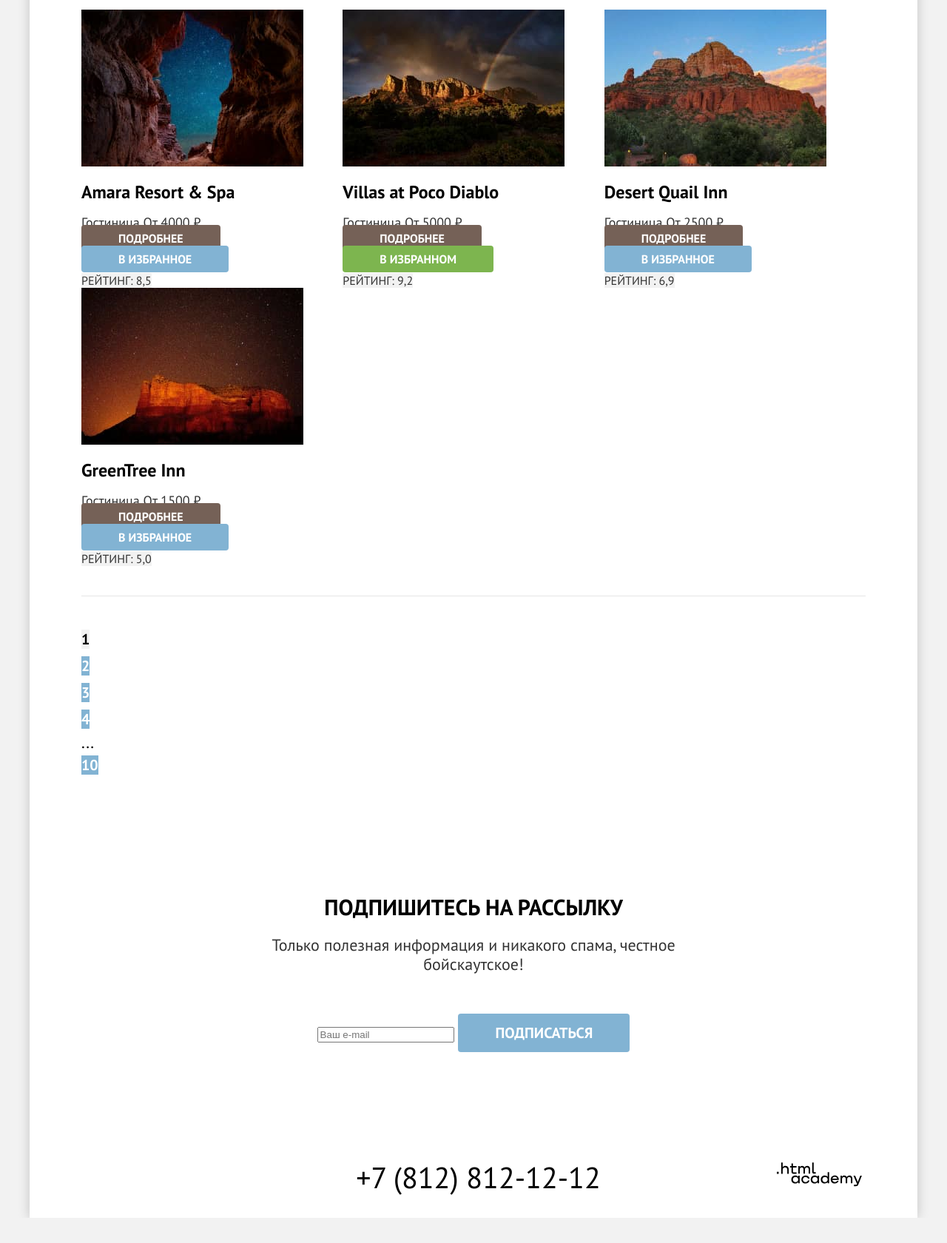
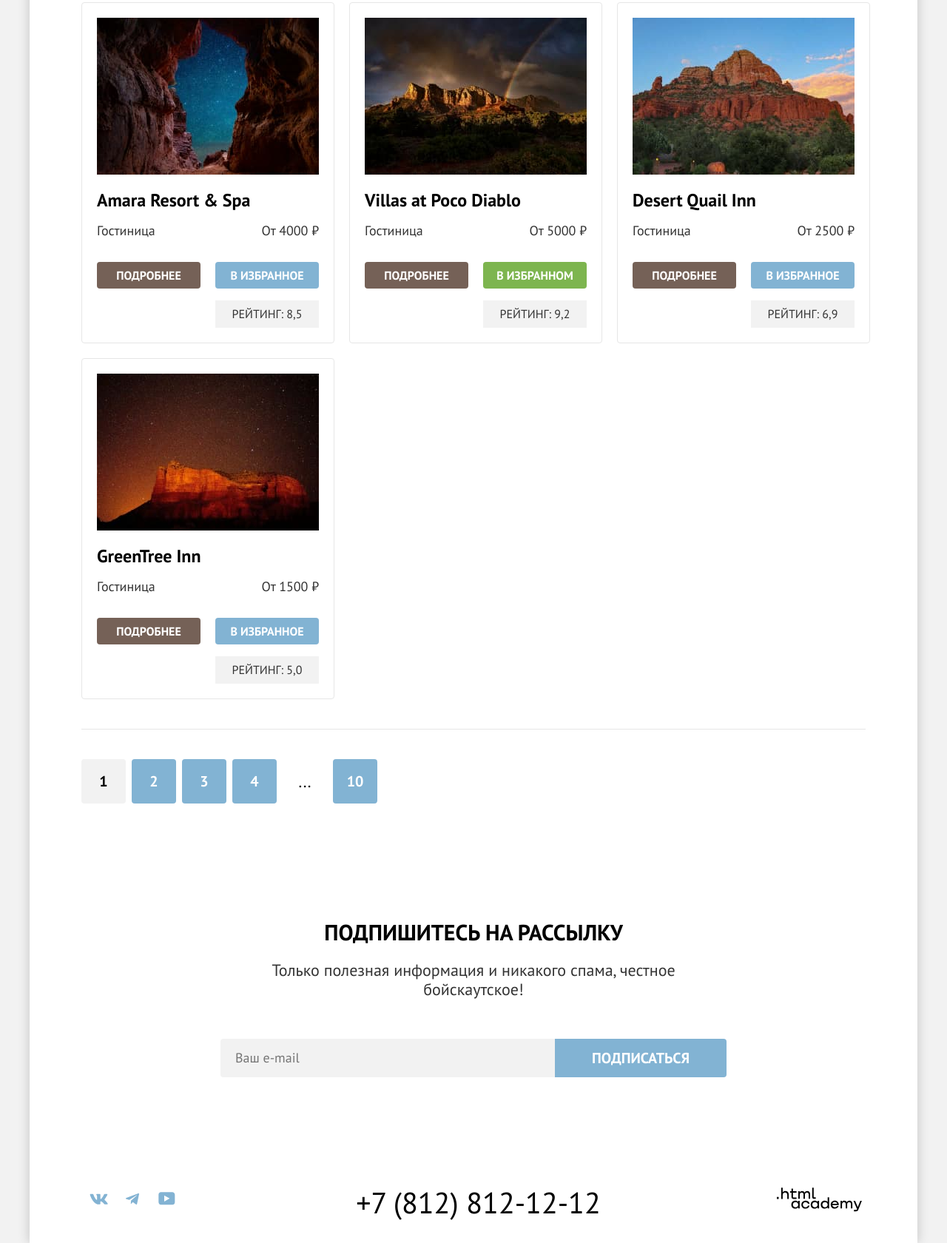
Before and after one commit to htmlacademy-htmlcss/2290319-sedona-36, a plain HTML site: page catalog.html in a window 1280 px wide. Shown: the part 600-2280 px from the top of the page at 74% size. Before the commit the page ends 2246 px from the top, so only its background shows below. Drawn offline with Linux system fonts and the light colour scheme.

Commit message:
внесла правки

```diff
--- a/catalog.html
+++ b/catalog.html
@@ -158,8 +158,8 @@
               <div class="product-card-description">
                 <span class="product-card-housing-type">Гостиница</span>
                 <span class="product-card-price">От 4000 ₽</span>
-                <a class="button" href="#">подробнее</a>
-                <button class="button button-blue">в избранное</button>
+                <a class="button product-card-button" href="#">подробнее</a>
+                <button class="button button-blue product-card-button-favorite">в избранное</button>
                 <div class="rating-star">
                   <span class="visually-hidden">4 звезды</span>
                 </div>
@@ -174,8 +174,8 @@
               <div class="product-card-description">
                 <span class="product-card-housing-type">Гостиница</span>
                 <span class="product-card-price">От 5000 ₽</span>
-                <a class="button" href="#">подробнее</a>
-                <button class="button button-green">в избранном</button>
+                <a class="button product-card-button" href="#">подробнее</a>
+                <button class="button button-green product-card-button-favorited">в избранном</button>
                 <div class="rating-star">
                   <span class="visually-hidden">4 звезды</span>
                 </div>
@@ -190,8 +190,8 @@
               <div class="product-card-description">
                 <span class="product-card-housing-type">Гостиница</span>
                 <span class="product-card-price">От 2500 ₽</span>
-                <a class="button" href="#">подробнее</a>
-                <button class="button button-blue">в избранное</button>
+                <a class="button product-card-button" href="#">подробнее</a>
+                <button class="button button-blue product-card-button-favorite">в избранное</button>
                 <div class="rating-star">
                   <span class="visually-hidden">3 звезды</span>
                 </div>
@@ -206,8 +206,8 @@
               <div class="product-card-description">
                 <span class="product-card-housing-type">Гостиница</span>
                 <span class="product-card-price">От 1500 ₽</span>
-                <a class="button" href="#">подробнее</a>
-                <button class="button button-blue">в избранное</button>
+                <a class="button product-card-button" href="#">подробнее</a>
+                <button class="button button-blue product-card-button-favorite">в избранное</button>
                 <div class="rating-star">
                   <span class="visually-hidden">2 звезды</span>
                 </div>
@@ -244,7 +244,7 @@
           <form class="subscribe-form" action="https://echo.htmlacademy.ru/" method="post">
             <label class="visually-hidden" for="subscribe-email">Email</label>
             <input class="subscribe-field" type="email" placeholder="Ваш e-mail" name="subscribe-email" id="subscribe-email" required>
-            <button class="button button-big button-blue" type="submit">
+            <button class="button button-big button-blue button-subscribe" type="submit">
               <span class="subscribe-submit">Подписаться</span>
             </button>
           </form>
@@ -256,17 +256,17 @@
           <h2 class="visually-hidden">Социальные сети.</h2>
           <ul class="footer-social-list">
             <li class="footer-social-item">
-              <a class="footer-social-link" href="https://vk.com/htmlacademy">
+              <a class="footer-social-link footer-social-vk" href="https://vk.com/htmlacademy">
                 <span class="visually-hidden">ВКонтакте.</span>
               </a>
             </li>
             <li class="footer-social-item">
-              <a class="footer-social-link" href="https://t.me/htmlacademy">
+              <a class="footer-social-link footer-social-telegram" href="https://t.me/htmlacademy">
                 <span class="visually-hidden">Телеграмм.</span>
               </a>
             </li>
             <li class="footer-social-item">
-              <a class="footer-social-link" href="https://www.youtube.com/user/htmlacademyru">
+              <a class="footer-social-link footer-social-youtube" href="https://www.youtube.com/user/htmlacademyru">
                 <span class="visually-hidden">YouTube.</span>
               </a>
             </li>
--- a/styles/styles.css
+++ b/styles/styles.css
@@ -96,6 +96,10 @@ body {
   background-color: #7db54f;
 }
 
+.button-subscribe {
+  border-radius: 0 4px 4px 0;
+}
+
 /* Header */
 .page-header {
   padding: 0 70px;
@@ -107,7 +111,9 @@ body {
 }
 
 .navigation-logo {
+  display: flex;
   margin-right: 30px;
+  margin-bottom: -6px;
 }
 
 .navigation-list {
@@ -117,6 +123,10 @@ body {
   padding: 0;
 
   list-style: none;
+}
+
+.navigation-item {
+  display: flex;
 }
 
 .navigation-link {
@@ -130,11 +140,16 @@ body {
   text-decoration: none;
 }
 
+.navigation-link-current {
+  border-bottom: 2px solid #756257;
+}
+
 .user-navigation {
   margin-left: auto;
 }
 
 .user-navigation-item {
+  display: flex;
   min-width: 44px;
   min-height: 64px;
 }
@@ -144,9 +159,20 @@ body {
   padding: 22px 12px;
 }
 
+.user-navigation-search {
+  background-image: url("../images/svg/icons/loupe.svg");
+  background-repeat: no-repeat;
+  background-position: center;
+}
+
+.user-navigation-favorite {
+  background-image: url("../images/svg/icons/favorite.svg");
+  background-repeat: no-repeat;
+  background-position: center;
+}
+
 .user-navigation-want {
-  margin: 20px 14px;
-  margin-right: 0;
+  align-self: center;
   padding: 8px 50px;
 }
 
@@ -302,6 +328,7 @@ body {
   color: #333333;
 
   margin: 0;
+  margin-bottom: 81px;
 }
 
 .recommendations {
@@ -323,6 +350,29 @@ body {
   background-image: url("../images/background/subscribe-background.jpg");
   background-size: 100% auto;
   background-repeat: no-repeat;
+}
+
+.subscribe-form {
+  display: flex;
+  width: 684px;
+}
+
+.subscribe-label {
+  display: flex;
+  flex-grow: 1;
+}
+
+.subscribe-field {
+  flex-grow: 1;
+  padding: 14px 20px;
+  border-radius: 4px 0 0 4px;
+  border: none;
+  background-color: #f2f2f2;
+
+  font-family: inherit;
+  font-size: 18px;
+  line-height: 24px;
+  color: rgba(0, 0, 0, 0.6);
 }
 
 /* Footer */
@@ -348,7 +398,21 @@ body {
 
 .footer-social-link {
   display: block;
-  padding: 10px;
+  height: 40px;
+  background-repeat: no-repeat;
+  background-position: center;
+}
+
+.footer-social-vk {
+  background-image: url("../images/svg/icons/social-vk.svg");
+}
+
+.footer-social-telegram {
+  background-image: url("../images/svg/icons/social-telegram.svg");
+}
+
+.footer-social-youtube {
+  background-image: url("../images/svg/icons/social-youtube.svg");
 }
 
 .footer-contacts-address-phone {
@@ -450,6 +514,12 @@ body {
   margin-bottom: 0;
 }
 
+.catalog-filter-controls {
+  display: flex;
+  flex-direction: column;
+  justify-content: space-between;
+}
+
 .hotels-result {
   width: 1060px;
   margin: 0 auto;
@@ -480,6 +550,7 @@ body {
 .hotel-list {
   display: grid;
   grid-template-columns: repeat(3, 1fr);
+  gap: 20px;
   list-style: none;
 
   margin: 0;
@@ -487,6 +558,16 @@ body {
   padding: 0;
   padding-bottom: 40px;
   border-bottom: 1px solid #e6e6e6;
+}
+
+.hotel-card {
+  padding: 20px;
+  border: 1px solid #e6e6e6;
+  border-radius: 4px;
+}
+
+.hotel-card-link {
+  text-decoration: none;
 }
 
 .product-card-image {
@@ -504,29 +585,58 @@ body {
   margin-bottom: 16px;
 }
 
-.hotel-card-link {
-  text-decoration: none;
-}
+.product-card-description {
+  display: grid;
+  grid-template-rows: min-content 36px 37px;
+  grid-template-columns: 140px 140px;
+  row-gap: 16px;
+  column-gap: 20px;
 
-.product-card-description {
   font-size: 18px;
   line-height: 21px;
   color: #333333;
 }
 
 .product-card-housing-type {
+  grid-row: 1 / 2;
+  grid-column: 1 / 2;
   margin: 0;
   margin-bottom: 16px;
 }
 
 .product-card-price {
+  grid-row: 1 / 2;
+  grid-column: 2 / 3;
+
   text-align: right;
 
   margin: 0;
   margin-bottom: 16px;
 }
 
+.product-card-button {
+  grid-row: 2 / 3;
+  grid-column: 1 / 2;
+  padding: 8px 26px;
+}
+
+.product-card-button-favorite {
+  grid-row: 2 / 3;
+  grid-column: 2 / 3;
+  padding: 8px 20px;
+}
+
+.product-card-button-favorited {
+  grid-row: 2 / 3;
+  grid-column: 2 / 3;
+  padding: 8px 18px;
+}
+
+
 .rating {
+  grid-row: 3 / 4;
+  grid-column: 2 / 3;
+
   font-size: 16px;
   line-height: 20px;
   text-align: center;
@@ -534,10 +644,13 @@ body {
   background-color: #f2f2f2;
 
   margin: 0;
-  margin-bottom: 16px;
+  padding: 8px 22px;
 }
 
 .pagination {
+  display: flex;
+  flex-wrap: wrap;
+  gap: 8pxf;
   margin: 0;
   padding: 0;
 
@@ -545,9 +658,18 @@ body {
 }
 
 .pagination-link {
+  display: flex;
+  align-items: center;
+  justify-content: center;
+  border-radius: 4px;
   font-weight: 700;
   font-size: 20px;
   line-height: 36px;
+  min-width: 60px;
+  min-height: 60px;
+  margin: 0;
+  margin-right: 8px;
+  padding: 5px;
   color: #ffffff;
   text-align: center;
   text-decoration: none;
```
Also changed, not shown: index.html (+13 -13 lines).
